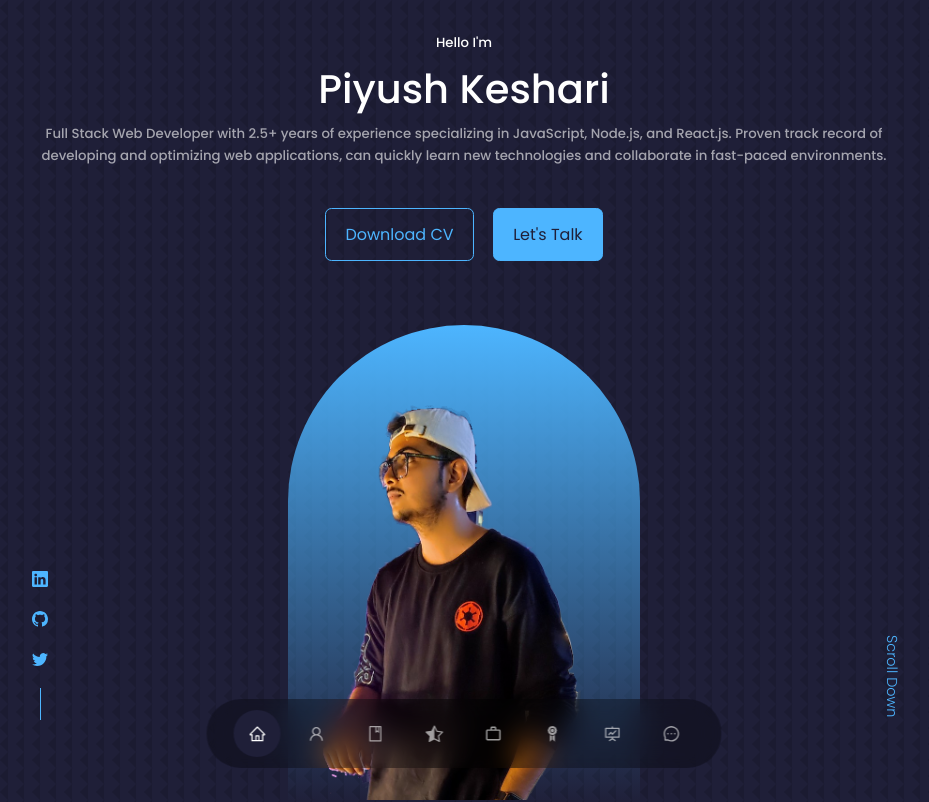
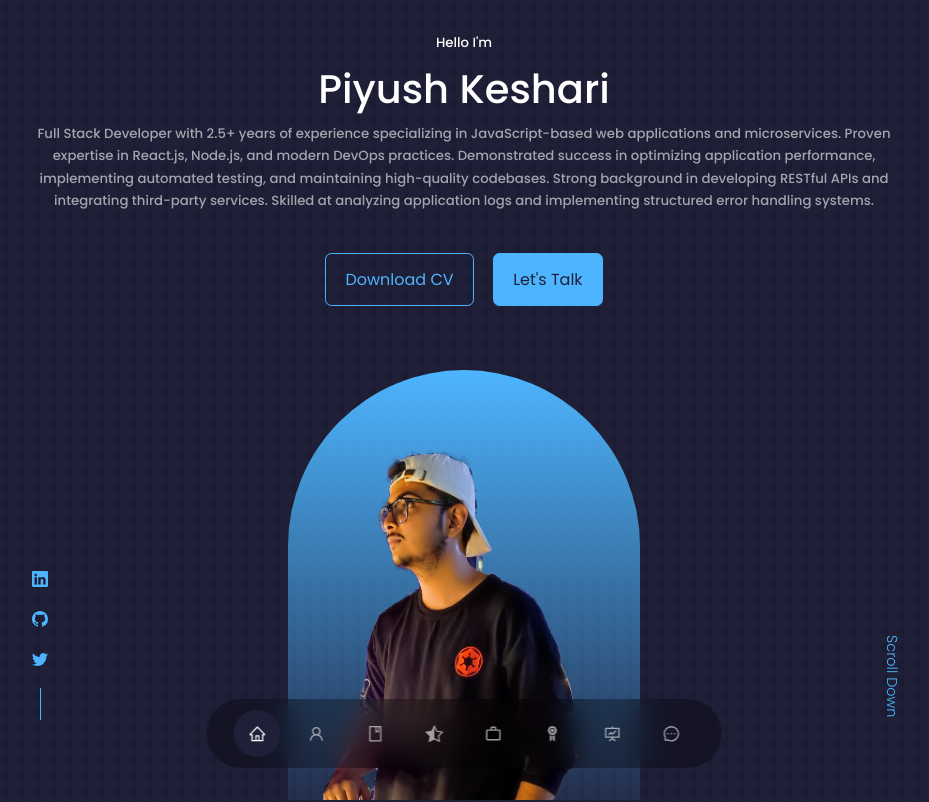
Before and after one commit to KeshariPiyush24/KeshariPiyush24.github.io, a React (Create React App) app: page / in a window 1280 px wide. Shown: the top 802 px of the page, without its empty margins (176-1105 px from the left). Built offline with nearby package versions, Linux system fonts and the light colour scheme.

Commit message:
Updated resume

```diff
--- a/src/components/header/Header.jsx
+++ b/src/components/header/Header.jsx
@@ -10,9 +10,11 @@ const Header = () => {
       <div className="container header_container">
         <h5>Hello I'm</h5>
         <h1>Piyush Keshari</h1>
-        <h5 className="text-light">Full Stack Web Developer with 2.5+ years of experience specializing in JavaScript, Node.js, and React.js.
-          Proven track record of developing and optimizing web applications, can quickly learn new technologies
-          and collaborate in fast-paced environments.</h5>
+        <h5 className="text-light">Full Stack Developer with 2.5+ years of experience specializing in JavaScript-based web applications and
+          microservices. Proven expertise in React.js, Node.js, and modern DevOps practices. Demonstrated success in optimizing
+          application performance, implementing automated testing, and maintaining high-quality codebases. Strong background in
+          developing RESTful APIs and integrating third-party services. Skilled at analyzing application logs and implementing
+          structured error handling systems.</h5>
         <CTA />
         <HeaderSocials />
         <div className="me">
```
Also changed, not shown: 1 other file (tests, documents, lock files or other folders).
